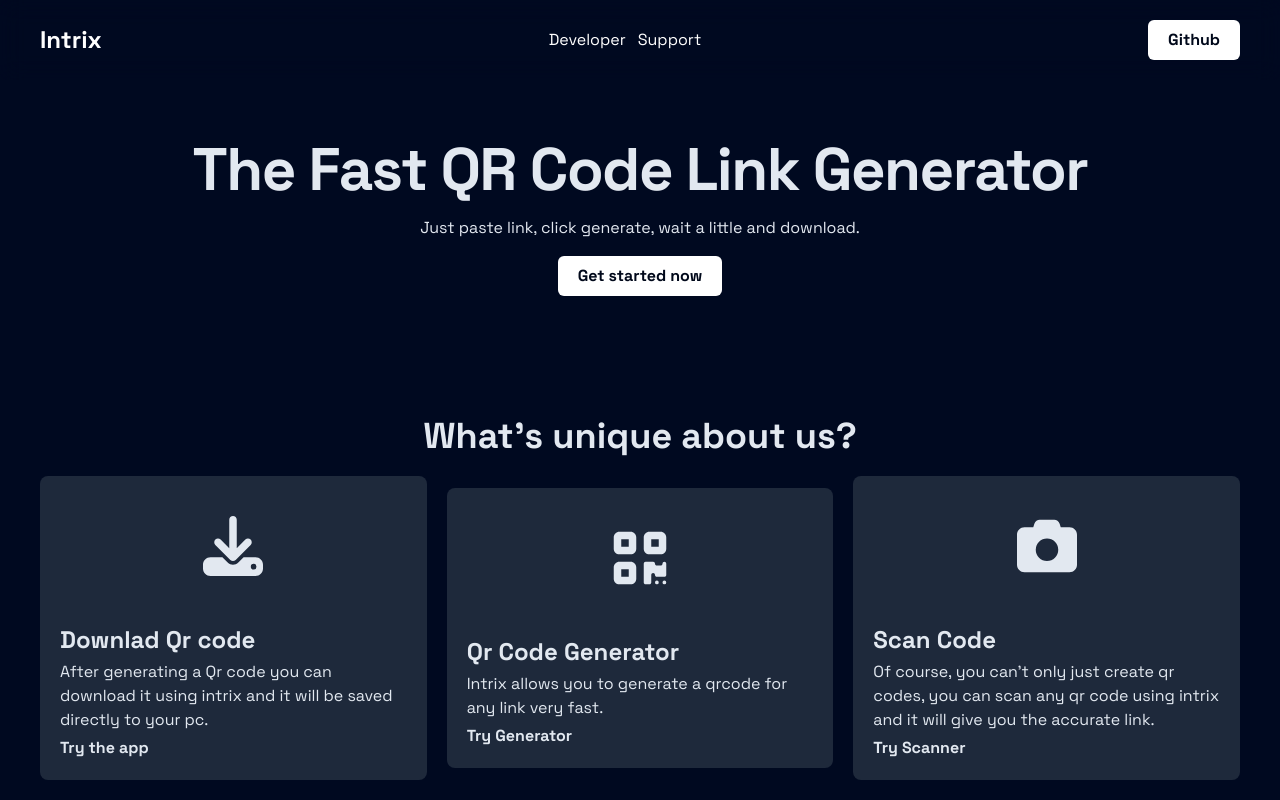
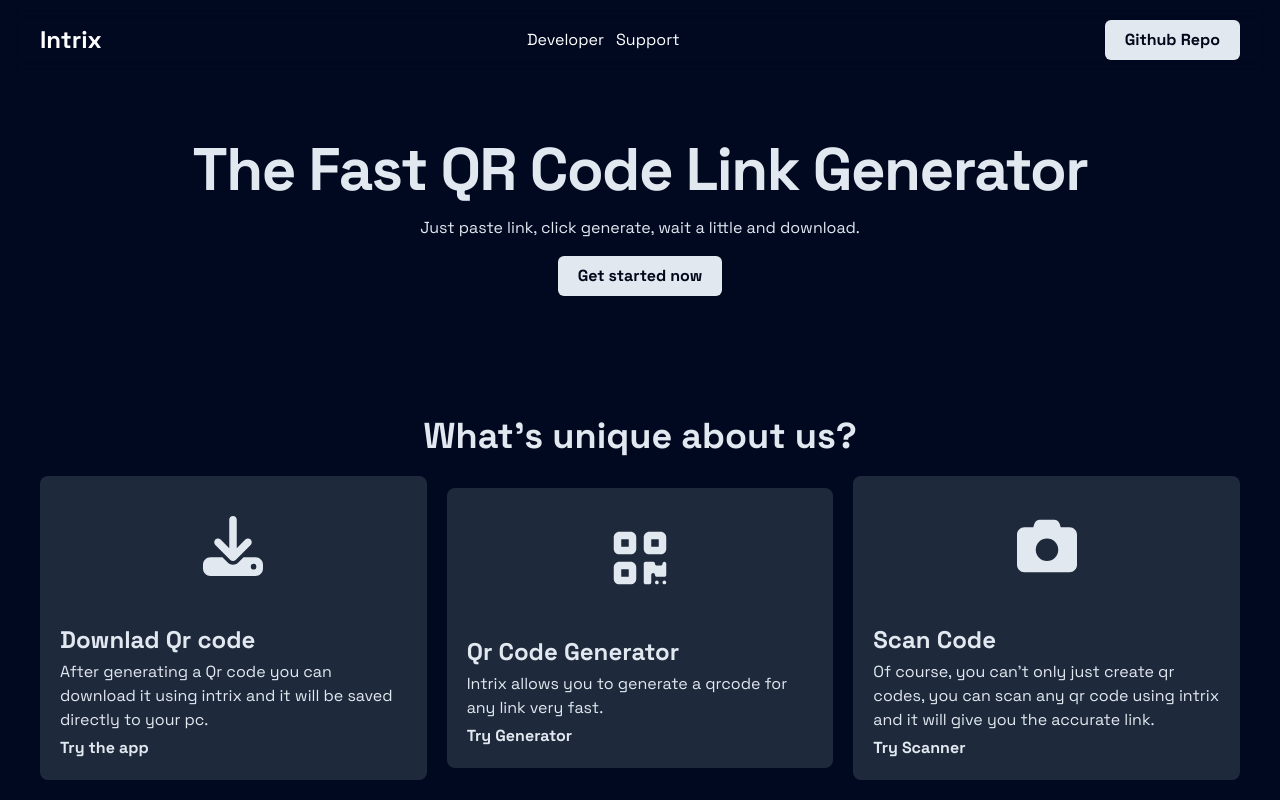
Before and after one commit to fisayo-dev/QRCode-Generator, a React (Vite) app: page / in a window 1280 px wide. Shown: the top 800 px of the page. Built offline with nearby package versions, Linux system fonts and the light colour scheme.

Commit message:
Changed btn header link and styling

```diff
--- a/src/components/Button.jsx
+++ b/src/components/Button.jsx
@@ -1,6 +1,6 @@
 const Button = ({ children, disabled, styles = "", onClick = () => { } }) => {
   return (
-    <button disabled={disabled} className={`${styles} px-5 py-2 bg-white text-color hover-text-color rounded-md font-bold disabled:bg-gray-700 disabled:cursor-not-allowed`}
+    <button disabled={disabled} className={`${styles} px-5 py-2 bg-slate-200 hover:bg-white text-color hover-text-color rounded-md font-bold disabled:bg-gray-700 disabled:cursor-not-allowed`}
     onClick={onClick}>
       {children}
     </button>
--- a/src/components/Header.jsx
+++ b/src/components/Header.jsx
@@ -19,9 +19,9 @@ const Header = () => {
                   <img src="" alt="" />
                   <div className="grid gap-2">
                     <p>
-                      Hi, my name is <b>Fisayo Obadina.</b> I am web developer with
-                      over 3 years of experience. My skills are HTML5, CSS3,
-                      JavaScript, React, NodeJS, Git and Tailwind Css.
+                      Hi, my name is <b>Fisayo Obadina.</b> I am web developer
+                      with over 3 years of experience. My skills are HTML5,
+                      CSS3, JavaScript, React, NodeJS, Git and Tailwind Css.
                     </p>
                     <div className="flex items-center gap-2">
                       <p>Follow me on: </p>
@@ -60,7 +60,13 @@ const Header = () => {
             </p>
             <p className="cursor-pointer ">Support</p>
           </div>
-          <Button>Github</Button>
+          <Link
+            to="https://github.com/fisayo-dev/QRCode-Generator"
+            rel="noopener noreferrer"
+            target="_blank"
+          >
+            <Button>Github Repo</Button>
+          </Link>
         </div>
       </div>
     </div>
```
